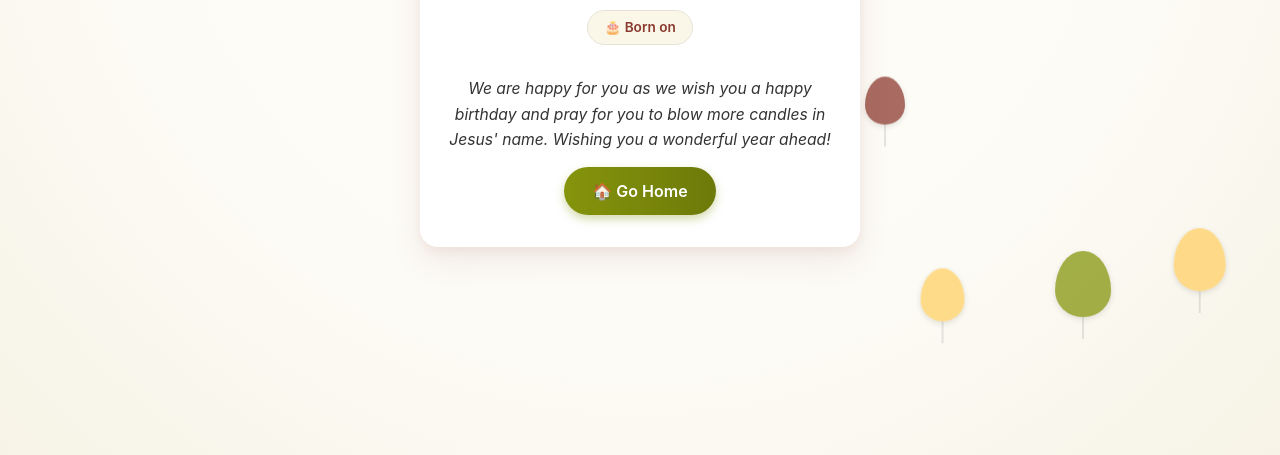
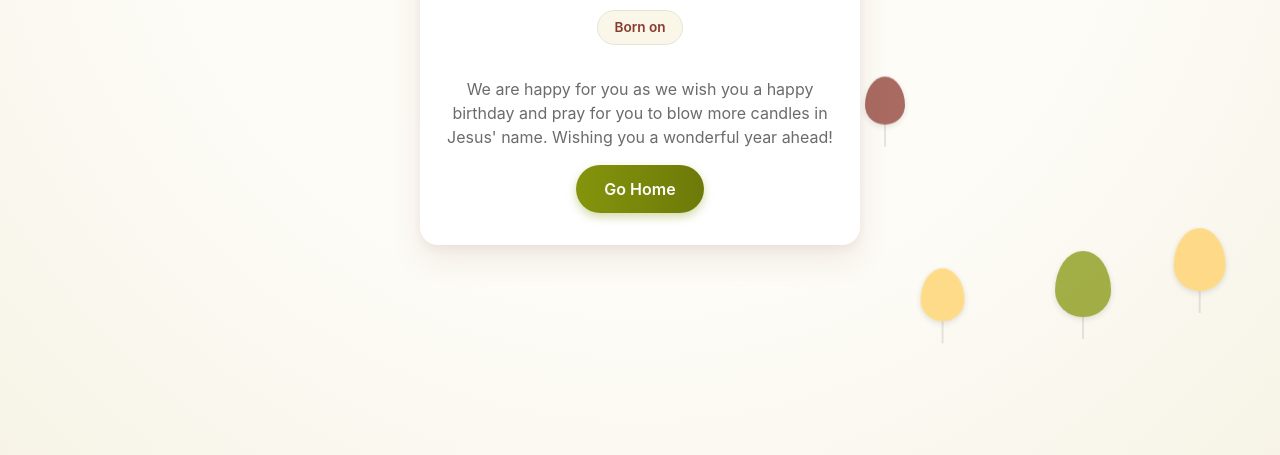
Before and after one commit to trustedbiz50-boop/Bwerenga-Genalive-, a Flask app: page /celebrate/1 in a window 1280 px wide. Shown: the part 176-631 px from the top of the page. Run offline with Flask 3, Linux system fonts and the light colour scheme.

Commit message:
Update style.css

```diff
--- a/static/css/style.css
+++ b/static/css/style.css
@@ -352,9 +352,7 @@ tr:hover td {
   color: var(--maroon);
   margin: 4px 0 16px;
 }
-.celebrate-card p:first-of-type::before {
-  content: "🎂 ";
-}
+.celebrate-card p:first-of-type::before
 
 /* Second <p> is the prayer/well-wishes message — warmer, quote-like
    treatment so it reads as a heartfelt line rather than plain body text */
@@ -374,9 +372,7 @@ tr:hover td {
   padding: 12px 28px;
   box-shadow: 0 4px 10px rgba(133, 148, 12, 0.35);
 }
-.celebrate-card .button::before {
-  content: "🏠 ";
-}
+.celebrate-card .button::before
 
 .celebrate-card .button:hover {
   transform: translateY(-2px) scale(1.04);
```
